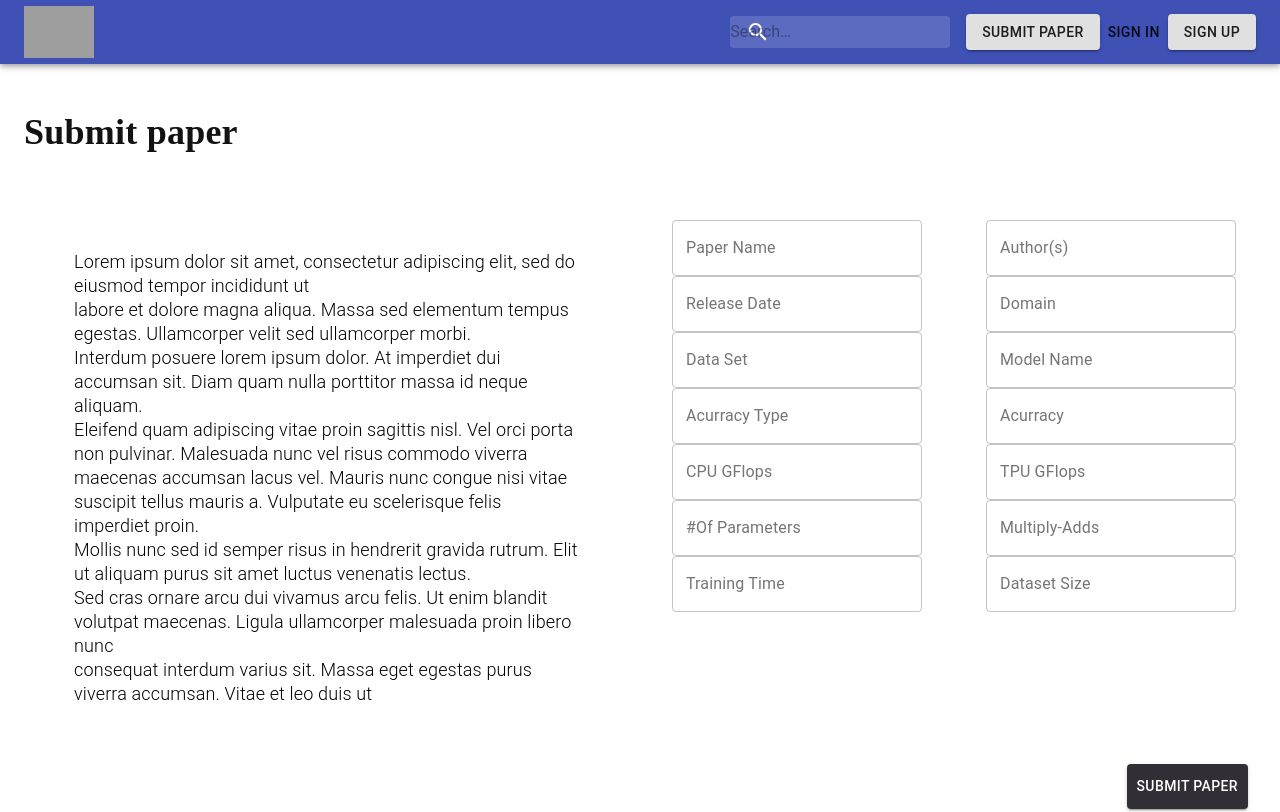
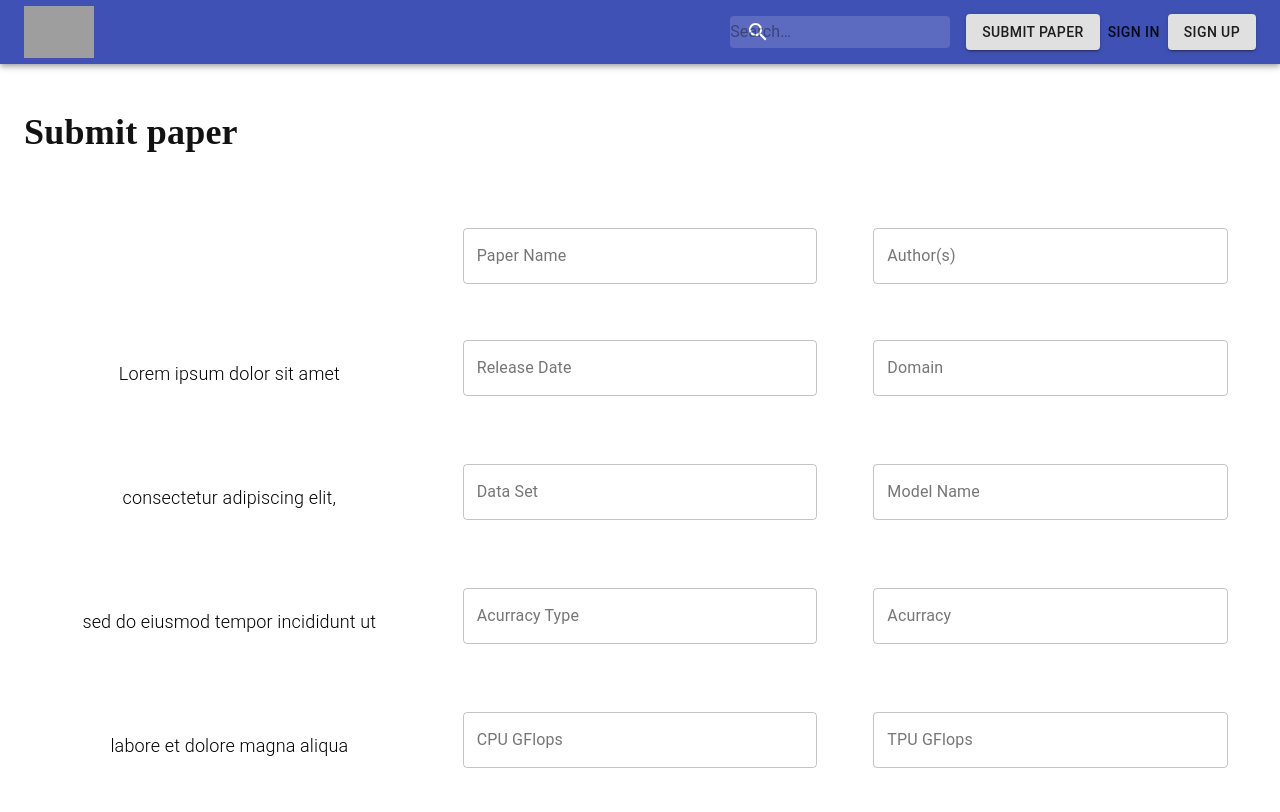
Before and after one commit to UnBArqDsw/2020.1_G2_TCLDL_Client, a Next.js app: page /submit-paper in a window 1280 px wide. Shown: the top 812 px of the page. Built offline with nearby package versions, Linux system fonts and the light colour scheme; grey boxes are pictures that could not be loaded; a web font is replaced by a local one.

Commit message:
add text in the respective row
Co-authored-by: Mikhaelle <mikhabueno@outlook.com>

```diff
--- /dev/null
+++ b/src/components/SubmitPaper.js
@@ -0,0 +1,35 @@
+import React from 'react';
+import Grid from '@material-ui/core/Grid';
+import { TextField } from '@material-ui/core';
+import useStyles from '../styles/components/SubmitPaper.module';
+import style from '../styles/Submit-paper.module.css';
+
+export default function SubmitPaper({ text, fieldText1, fieldText2 }) {
+    const styles = useStyles();
+
+    return (
+        <>
+            <Grid container spacing={0} >
+                <Grid item xs={12} sm={4}>
+                    <div className={style.text}>
+                        {text}
+                    </div>
+                </Grid>
+                <Grid item xs={12} sm={4}>
+                    <div className={styles.content}>
+                        <form className={styles.form} noValidate autoComplete="off">
+                            <TextField className={styles.field} id="outlined-basic" label={fieldText1} variant="outlined" />
+                        </form>
+                    </div>
+                </Grid>
+                <Grid item xs={12} sm={4}>
+                    <div className={styles.content}>
+                        <form className={styles.form} noValidate autoComplete="off">
+                            <TextField className={styles.field} id="outlined-basic" label={fieldText2} variant="outlined" />
+                        </form>
+                    </div>
+                </Grid>
+            </Grid>
+        </>
+    );
+}
--- a/src/pages/submit-paper.js
+++ b/src/pages/submit-paper.js
@@ -2,12 +2,9 @@
 import AppBar from '../components/AppBar'
 import { Container } from '@material-ui/core';
 import style from '../styles/Submit-paper.module.css'
-import Grid from '@material-ui/core/Grid';
 import useStyles from '../styles/components/SubmitPaper.module';
-
-import TextField from '@material-ui/core/TextField';
 import Button from '@material-ui/core/Button';
-import Paper from '@material-ui/core/Paper';
+import GridPapers from '../components/SubmitPaper'
 
 export default function SubmitPaper() {
   const styles = useStyles();
@@ -21,59 +18,18 @@ export default function SubmitPaper() {
           </div>
         </div>
 
-
         <div className={style.root}>
-          <Grid container spacing={3}>
-            <Grid item xs={12} sm={6}>
-              <div className={style.text}>
-                Lorem ipsum dolor sit amet, consectetur adipiscing elit, sed do eiusmod tempor incididunt ut <br />
-                labore et dolore magna aliqua. Massa sed elementum tempus egestas. Ullamcorper velit sed ullamcorper morbi. <br />
-                Interdum posuere lorem ipsum dolor. At imperdiet dui accumsan sit. Diam quam nulla porttitor massa id neque aliquam. <br />
-                Eleifend quam adipiscing vitae proin sagittis nisl. Vel orci porta non pulvinar. Malesuada nunc vel risus commodo viverra <br />
-                maecenas accumsan lacus vel. Mauris nunc congue nisi vitae suscipit tellus mauris a. Vulputate eu scelerisque felis imperdiet proin.
-                <br /> Mollis nunc sed id semper risus in hendrerit gravida rutrum. Elit ut aliquam purus sit amet luctus venenatis lectus. <br />
-                Sed cras ornare arcu dui vivamus arcu felis. Ut enim blandit volutpat maecenas. Ligula ullamcorper malesuada proin libero nunc <br />
-                consequat interdum varius sit. Massa eget egestas purus viverra accumsan. Vitae et leo duis ut
-          </div>
-            </Grid>
-            <Grid item xs={12} sm={3}>
-
-              <div className={styles.content}>
-                <form className={styles.form} noValidate autoComplete="off">
-
-                  <TextField className={styles.field} id="outlined-basic" label="Paper Name" variant="outlined" />
-                  <TextField className={styles.field} id="outlined-basic" label="Release Date" variant="outlined" />
-                  <TextField className={styles.field} id="outlined-basic" label="Data Set" variant="outlined" />
-                  <TextField className={styles.field} id="outlined-basic" label="Acurracy Type" variant="outlined" />
-                  <TextField className={styles.field} id="outlined-basic" label="CPU GFlops" variant="outlined" />
-                  <TextField className={styles.field} id="outlined-basic" label="#Of Parameters" variant="outlined" />
-                  <TextField className={styles.field} id="outlined-basic" label="Training Time" variant="outlined" />
-
-                </form>
-
-              </div>
-
-            </Grid>
-            <Grid item xs={12} sm={3}>
-            <div className={styles.content}>
-                <form className={styles.form} noValidate autoComplete="off">
-
-                  <TextField className={styles.field} id="outlined-basic" label="Author(s)" variant="outlined" />
-                  <TextField className={styles.field} id="outlined-basic" label="Domain" variant="outlined" />
-                  <TextField className={styles.field} id="outlined-basic" label="Model Name" variant="outlined" />
-                  <TextField className={styles.field} id="outlined-basic" label="Acurracy" variant="outlined" />
-                  <TextField className={styles.field} id="outlined-basic" label="TPU GFlops" variant="outlined" />
-                  <TextField className={styles.field} id="outlined-basic" label="Multiply-Adds" variant="outlined" />
-                  <TextField className={styles.field} id="outlined-basic" label="Dataset Size" variant="outlined" />
-
-                </form>
-              </div>
-            </Grid>
-          </Grid>
+          <GridPapers text="" fieldText1="Paper Name" fieldText2="Author(s)" />
+          <GridPapers text="Lorem ipsum dolor sit amet" fieldText1="Release Date" fieldText2="Domain" />
+          <GridPapers text="consectetur adipiscing elit," fieldText1="Data Set" fieldText2="Model Name" />
+          <GridPapers text="sed do eiusmod tempor incididunt ut" fieldText1="Acurracy Type" fieldText2="Acurracy" />
+          <GridPapers text="labore et dolore magna aliqua" fieldText1="CPU GFlops" fieldText2="TPU GFlops" />
+          <GridPapers text="Massa sed elementum tempus egestas" fieldText1="#Of Parameters" fieldText2="Multiply-Adds" />
+          <GridPapers text="Ullamcorper velit sed ullamcorper morbi" fieldText1="Training Time" fieldText2="Dataset Size" />
         </div>
 
         <div className={style.button}>
-        <Button className={styles.button} variant="contained"  >SUBMIT PAPER</Button>
+          <Button className={styles.button} variant="contained"  >SUBMIT PAPER</Button>
         </div>
       </Container>
     </div>
--- a/src/styles/Submit-paper.module.css
+++ b/src/styles/Submit-paper.module.css
@@ -9,10 +9,11 @@
     letter-spacing: 0.23125000298023224px;
     color: #121212;
 }
-
-
 .button{
     text-align: right;
+}
+.gridBox{
+    padding: 0px;
 }
 
 .boxTitle {
@@ -21,9 +22,9 @@
     margin-bottom: 3rem;
   }
 
-  .root {
+.root {
       flex-grow: 1;
-  }
+}
 
 .text{
     margin: 50px;
@@ -33,6 +34,6 @@
     font-weight: 300;
     line-height: 24px;
     letter-spacing: 0.15000000596046448px;
-    text-align: left;
+    text-align: center;
 
 }
```
